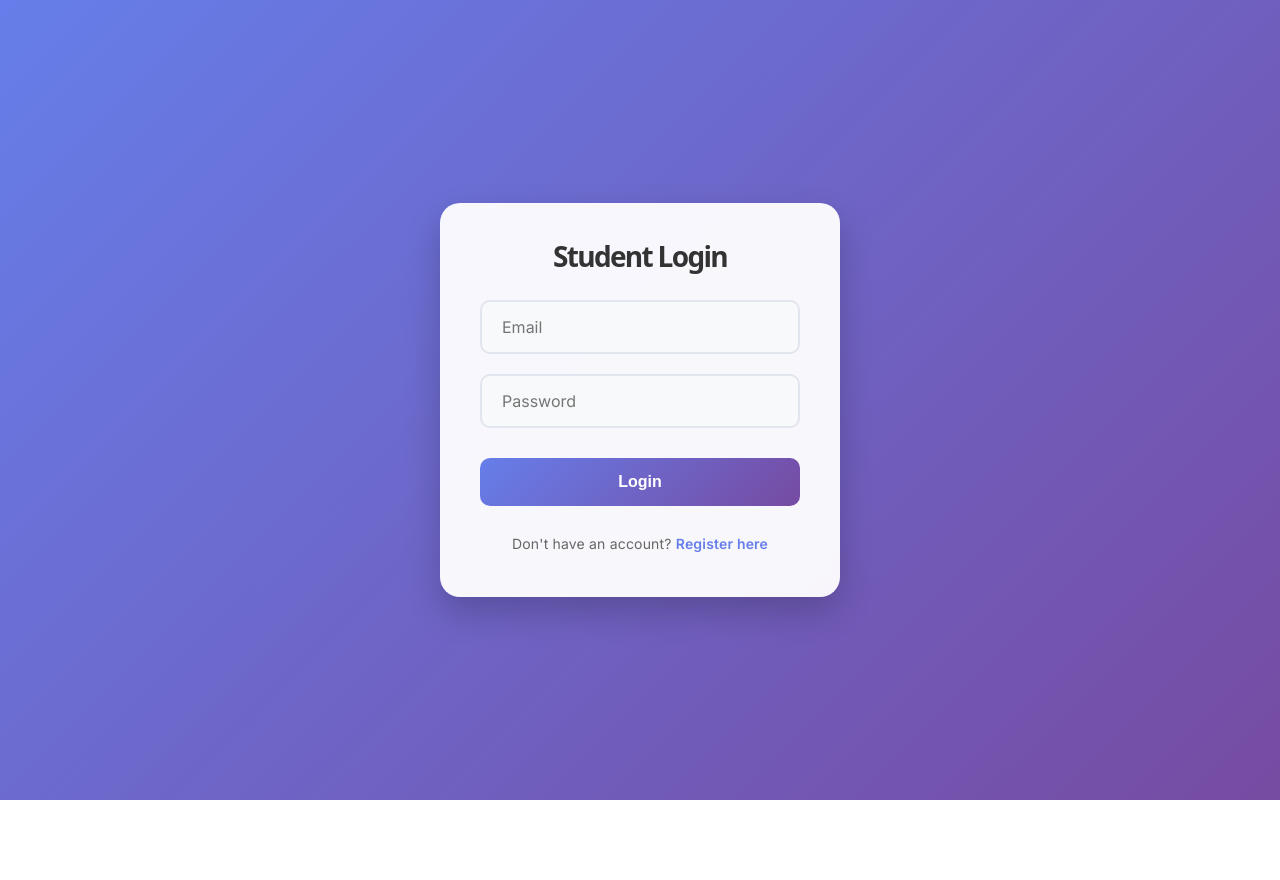
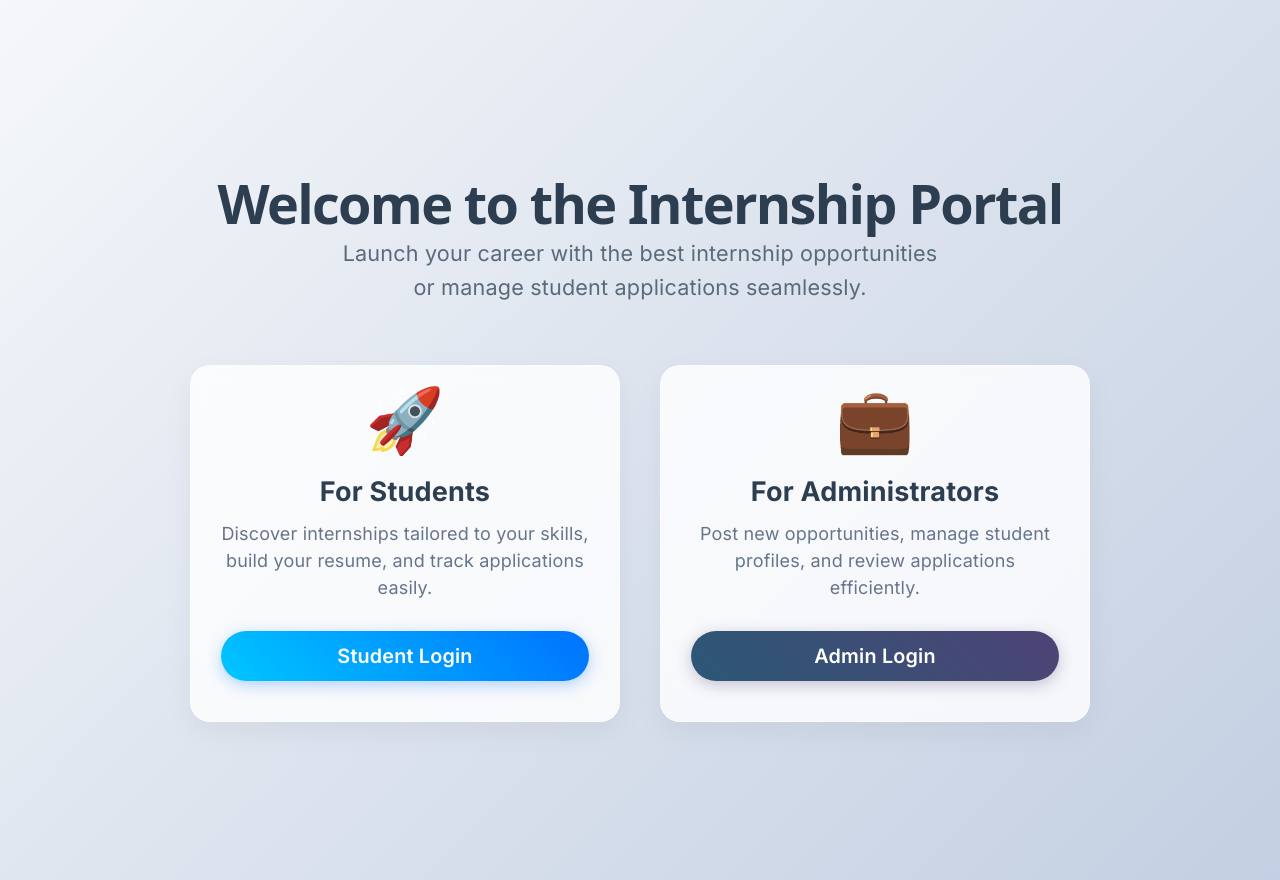
Before and after one commit to Krissanjay/Intership_frontend, a React app: page / in a window 1280 px wide. Before the commit this address led to /login. Before the commit the page ends 800 px from the top, so only its background shows below. Built offline with nearby package versions, Linux system fonts and the light colour scheme; the HTML template or start-up script is replaced by a standard one.

Commit message:
Update frontend

```diff
--- a/src/App.jsx
+++ b/src/App.jsx
@@ -1,6 +1,7 @@
 import { BrowserRouter, Routes, Route, Navigate } from "react-router-dom";
 
 import Profile from "./pages/Profile";
+import Home from "./pages/Home";
 import Resume from "./pages/Resume";
 import StudentDashboard from "./pages/StudentDashboard";
 import Recommendations from "./pages/Recommendations";
@@ -76,9 +77,9 @@ function App() {
                 <Route
                     path="/"
                     element={
-                        <PrivateRoute>
-                            <StudentDashboard />
-                        </PrivateRoute>
+                        <PublicRoute>
+                            <Home />
+                        </PublicRoute>
                     }
                 />
 
--- /dev/null
+++ b/src/css/Home.css
@@ -0,0 +1,150 @@
+.home-container {
+    min-height: 100vh;
+    display: flex;
+    justify-content: center;
+    align-items: center;
+    background: linear-gradient(135deg, #f5f7fa 0%, #c3cfe2 100%);
+    font-family: 'Inter', 'Segoe UI', Tahoma, Geneva, Verdana, sans-serif;
+    padding: 40px 20px;
+}
+
+.home-content {
+    max-width: 900px;
+    width: 100%;
+    text-align: center;
+}
+
+.home-title {
+    font-size: 3rem;
+    font-weight: 800;
+    color: #2c3e50;
+    margin-bottom: 20px;
+    animation: fadeInDown 0.8s ease;
+}
+
+.home-subtitle {
+    font-size: 1.2rem;
+    color: #596a7b;
+    margin-bottom: 60px;
+    max-width: 600px;
+    margin-left: auto;
+    margin-right: auto;
+    line-height: 1.6;
+    animation: fadeIn 1.2s ease;
+}
+
+.home-features {
+    display: flex;
+    justify-content: center;
+    gap: 40px;
+    flex-wrap: wrap;
+    animation: fadeInUp 1s ease;
+}
+
+.feature-card {
+    background: rgba(255, 255, 255, 0.8);
+    backdrop-filter: blur(10px);
+    -webkit-backdrop-filter: blur(10px);
+    border: 1px solid rgba(255, 255, 255, 0.5);
+    border-radius: 20px;
+    padding: 40px 30px;
+    flex: 1;
+    min-width: 280px;
+    max-width: 400px;
+    box-shadow: 0 10px 30px rgba(0, 0, 0, 0.05);
+    transition: transform 0.3s ease, box-shadow 0.3s ease;
+    display: flex;
+    flex-direction: column;
+    align-items: center;
+}
+
+.feature-card:hover {
+    transform: translateY(-10px);
+    box-shadow: 0 15px 40px rgba(0, 0, 0, 0.1);
+}
+
+.feature-icon {
+    font-size: 3.5rem;
+    margin-bottom: 20px;
+}
+
+.feature-card h3 {
+    font-size: 1.5rem;
+    color: #2c3e50;
+    margin-bottom: 15px;
+    font-weight: 700;
+}
+
+.feature-card p {
+    color: #66758c;
+    margin-bottom: 30px;
+    line-height: 1.5;
+    flex-grow: 1;
+}
+
+.home-btn {
+    display: inline-block;
+    padding: 12px 30px;
+    border-radius: 30px;
+    font-size: 1.1rem;
+    font-weight: 600;
+    text-decoration: none;
+    transition: all 0.3s ease;
+    width: 100%;
+    box-sizing: border-box;
+}
+
+.student-btn {
+    background: linear-gradient(45deg, #00c6ff, #0072ff);
+    color: white;
+    box-shadow: 0 4px 15px rgba(0, 114, 255, 0.3);
+}
+
+.student-btn:hover {
+    transform: translateY(-2px);
+    box-shadow: 0 6px 20px rgba(0, 114, 255, 0.5);
+    background: linear-gradient(45deg, #00b4e6, #0066e6);
+}
+
+.admin-btn {
+    background: linear-gradient(45deg, #2b5876, #4e4376);
+    color: white;
+    box-shadow: 0 4px 15px rgba(78, 67, 118, 0.3);
+}
+
+.admin-btn:hover {
+    transform: translateY(-2px);
+    box-shadow: 0 6px 20px rgba(78, 67, 118, 0.5);
+    background: linear-gradient(45deg, #244b65, #413863);
+}
+
+@keyframes fadeInDown {
+    from {
+        opacity: 0;
+        transform: translateY(-20px);
+    }
+    to {
+        opacity: 1;
+        transform: translateY(0);
+    }
+}
+
+@keyframes fadeInUp {
+    from {
+        opacity: 0;
+        transform: translateY(20px);
+    }
+    to {
+        opacity: 1;
+        transform: translateY(0);
+    }
+}
+
+@keyframes fadeIn {
+    from {
+        opacity: 0;
+    }
+    to {
+        opacity: 1;
+    }
+}
--- a/src/css/StudentMain.css
+++ b/src/css/StudentMain.css
@@ -92,7 +92,7 @@
 
 .form-input {
     width: 100%;
-    padding: 12px 15px;
+    padding: 8px 15px;
     border: 2px solid #e0e5f2;
     border-radius: 10px;
     font-family: inherit;
--- /dev/null
+++ b/src/pages/Home.jsx
@@ -0,0 +1,37 @@
+import { Link } from "react-router-dom";
+import "../css/Home.css";
+
+function Home() {
+    return (
+        <div className="home-container">
+            <div className="home-content">
+                <h1 className="home-title">Welcome to the Internship Portal</h1>
+                <p className="home-subtitle">
+                    Launch your career with the best internship opportunities or manage student applications seamlessly.
+                </p>
+
+                <div className="home-features">
+                    <div className="feature-card">
+                        <div className="feature-icon">🚀</div>
+                        <h3>For Students</h3>
+                        <p>Discover internships tailored to your skills, build your resume, and track applications easily.</p>
+                        <Link to="/login" className="home-btn student-btn">
+                            Student Login
+                        </Link>
+                    </div>
+
+                    <div className="feature-card">
+                        <div className="feature-icon">💼</div>
+                        <h3>For Administrators</h3>
+                        <p>Post new opportunities, manage student profiles, and review applications efficiently.</p>
+                        <Link to="/admin" className="home-btn admin-btn">
+                            Admin Login
+                        </Link>
+                    </div>
+                </div>
+            </div>
+        </div>
+    );
+}
+
+export default Home;
```
